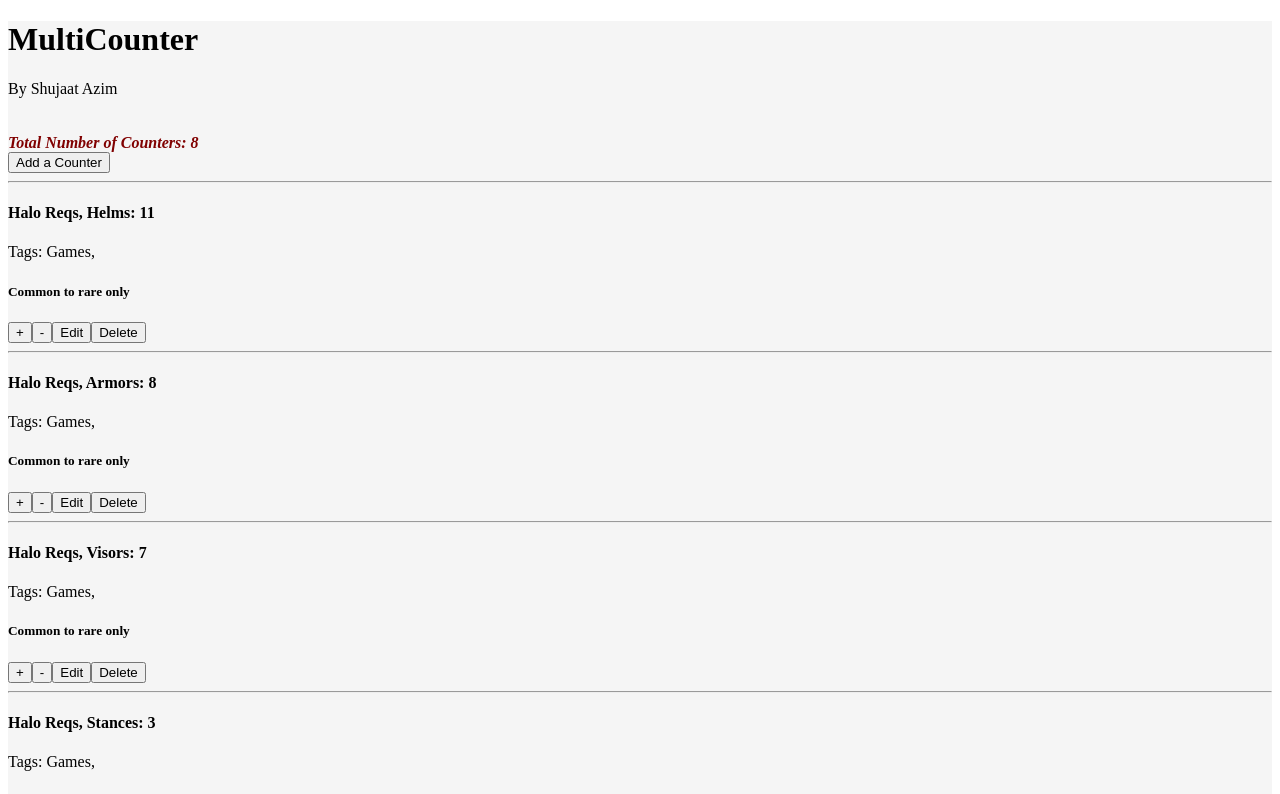
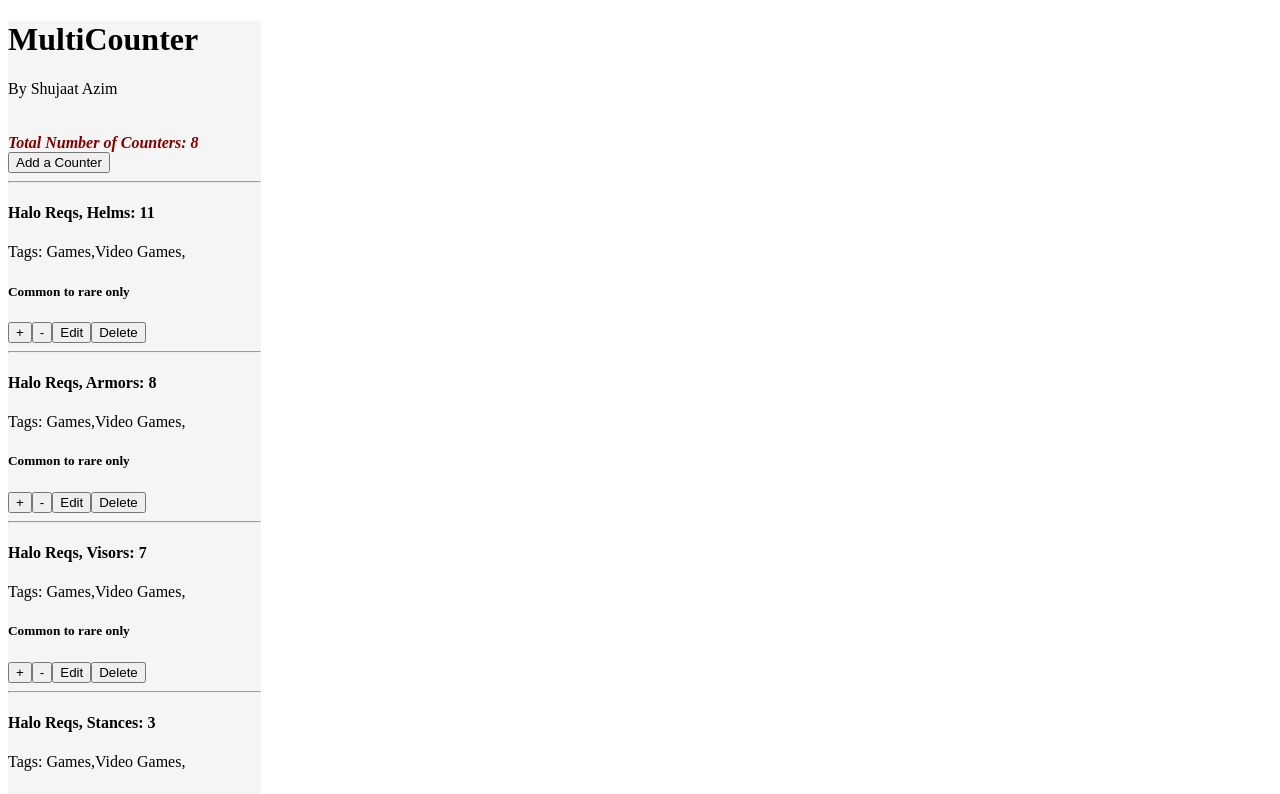
Before and after one commit to ShujaatAzim/MultiCounter-Frontend, a React (Create React App) app: page / in a window 1280 px wide. Shown: the top 794 px of the page. Built offline with nearby package versions, Linux system fonts and the light colour scheme.

Commit message:
added a slight style change, and then set up bootstrap to work but commented it out until I am ready to go all in on styling

```diff
--- a/public/index.html
+++ b/public/index.html
@@ -1,6 +1,12 @@
 <!DOCTYPE html>
 <html lang="en">
+  <head>
+    <!-- <link rel="stylesheet" href="https://stackpath.bootstrapcdn.com/bootstrap/4.1.3/css/bootstrap.min.css" integrity="sha384-MCw98/SFnGE8fJT3GXwEOngsV7Zt27NXFoaoApmYm81iuXoPkFOJwJ8ERdknLPMO" crossorigin="anonymous"> -->
+  </head>
   <body>
+    <script src="https://code.jquery.com/jquery-3.3.1.slim.min.js" integrity="sha384-q8i/X+965DzO0rT7abK41JStQIAqVgRVzpbzo5smXKp4YfRvH+8abtTE1Pi6jizo" crossorigin="anonymous"></script>
+    <script src="https://cdnjs.cloudflare.com/ajax/libs/popper.js/1.14.7/umd/popper.min.js" integrity="sha384-UO2eT0CpHqdSJQ6hJty5KVphtPhzWj9WO1clHTMGa3JDZwrnQq4sF86dIHNDz0W1" crossorigin="anonymous"></script>
+    <script src="https://stackpath.bootstrapcdn.com/bootstrap/4.3.1/js/bootstrap.min.js" integrity="sha384-JjSmVgyd0p3pXB1rRibZUAYoIIy6OrQ6VrjIEaFf/nJGzIxFDsf4x0xIM+B07jRM" crossorigin="anonymous"></script>
     <div id="root"></div>
   </body>
 </html>
--- a/src/App.js
+++ b/src/App.js
@@ -13,14 +13,14 @@
 
   useEffect(() => {
     const counters = [
-      {name: "Halo Reqs, Helms", amount: 11, description: "Common to rare only", tags: ["Games"]},
-      {name: "Halo Reqs, Armors", amount: 8, description: "Common to rare only", tags: ["Games"]},
-      {name: "Halo Reqs, Visors", amount: 7, description: "Common to rare only", tags: ["Games"]},
-      {name: "Halo Reqs, Stances", amount: 3, description: "Common to rare only", tags: ["Games"]},
-      {name: "Halo Reqs, Assassinations", amount: 1, description: "Common to rare only", tags: ["Games"]},
-      {name: "Halo Reqs, Weapon Skins", amount: 7, description: "Common to rare only", tags: ["Games"]},
-      {name: "Halo Reqs, Loadout Weapons", amount: 8, description: "Common to rare only", tags: ["Games"]},
-      {name: "Halo Reqs, Certifications", amount: 6, description: "Common to rare only", tags: ["Games"]}
+      {name: "Halo Reqs, Helms", amount: 11, description: "Common to rare only", tags: ["Games", "Video Games"]},
+      {name: "Halo Reqs, Armors", amount: 8, description: "Common to rare only", tags: ["Games", "Video Games"]},
+      {name: "Halo Reqs, Visors", amount: 7, description: "Common to rare only", tags: ["Games", "Video Games"]},
+      {name: "Halo Reqs, Stances", amount: 3, description: "Common to rare only", tags: ["Games", "Video Games"]},
+      {name: "Halo Reqs, Assassinations", amount: 1, description: "Common to rare only", tags: ["Games", "Video Games"]},
+      {name: "Halo Reqs, Weapon Skins", amount: 7, description: "Common to rare only", tags: ["Games", "Video Games"]},
+      {name: "Halo Reqs, Loadout Weapons", amount: 8, description: "Common to rare only", tags: ["Games", "Video Games"]},
+      {name: "Halo Reqs, Certifications", amount: 6, description: "Common to rare only", tags: ["Games", "Video Games"]}
     ]
     setAllCounters(counters)
   }, [])
@@ -37,7 +37,7 @@
   }
 
   return (
-    <div style={{ backgroundColor: "whitesmoke" }}>
+    <div style={{ backgroundColor: "whitesmoke", maxWidth: "20%" }}>
       <h1>MultiCounter</h1>By Shujaat Azim
       <br /><br /><br />
         <div style={{ color: "maroon" }}><b><i>Total Number of Counters: {allCounters.length}</i></b></div>
--- a/src/Components/Counter.js
+++ b/src/Components/Counter.js
@@ -36,9 +36,9 @@
         <div>
           <hr />
           <h4>{name}: {amount} </h4>
-          <ol>
-          {tags.map(tag => <li>Tags: {tag}</li>)}
-          </ol>
+          <div>
+            <b>Tags:</b> {tags.map(tag => <span><i>{tag}</i> </span>)}
+          </div>
           <button disabled>+</button><button disabled>-</button><button onClick={cancelChange}>Cancel</button><button disabled>Delete</button>
             <form onSubmit={cancelChange}>
               <label><i>Edit Counter Name: </i></label>
@@ -54,9 +54,9 @@
         <div>
           <hr />
           <h4>{name}: {amount} </h4>
-          <ol>
-          {tags.map(tag => <li>Tags: {tag}</li>)}
-          </ol>
+          <div>
+            <b>Tags:</b> {tags.map(tag => <span><i>{tag}</i> </span>)}
+          </div>
           <button disabled>+</button><button disabled>-</button><button disabled>Edit</button><button disabled>Delete</button>
             <h4>Are you sure you want to delete?<button onClick={() => props.finalizeDelete(name)}>Yes</button>
               <button onClick={cancelChange}>Cancel</button></h4>
```
